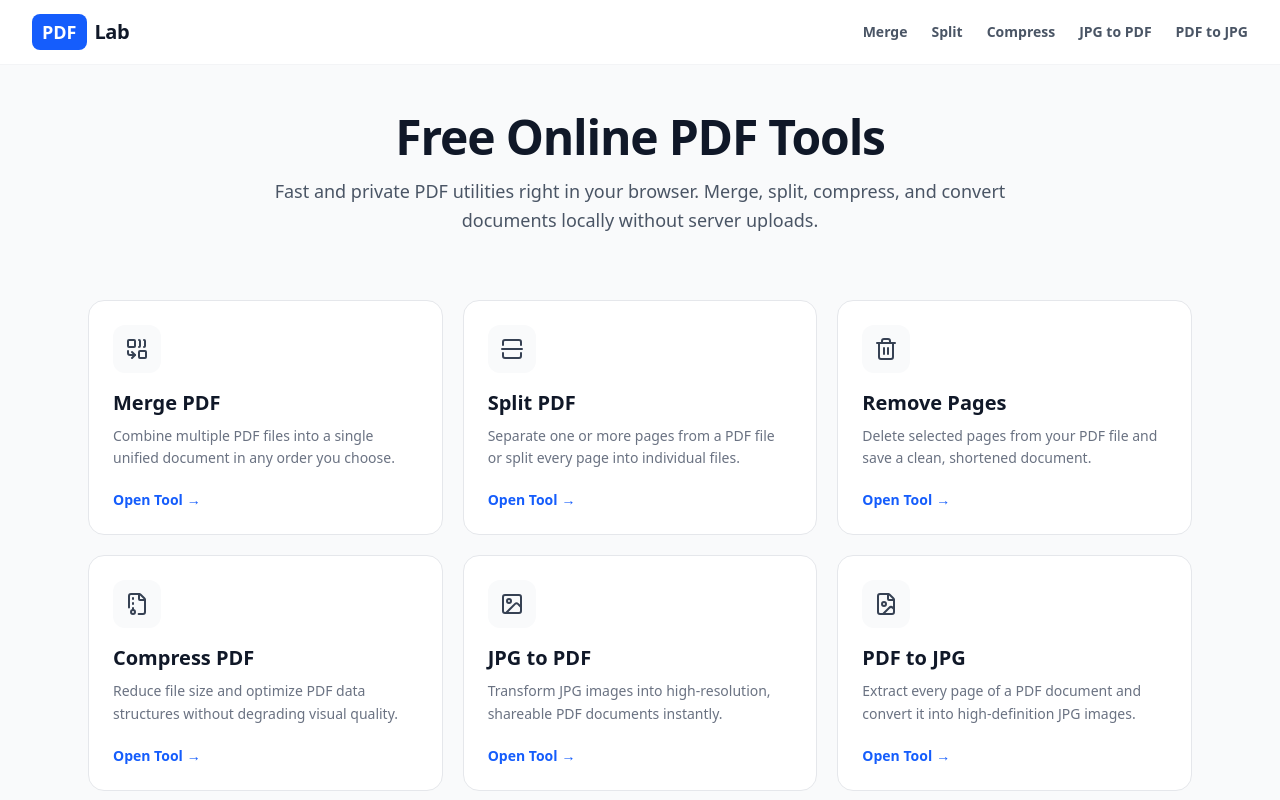
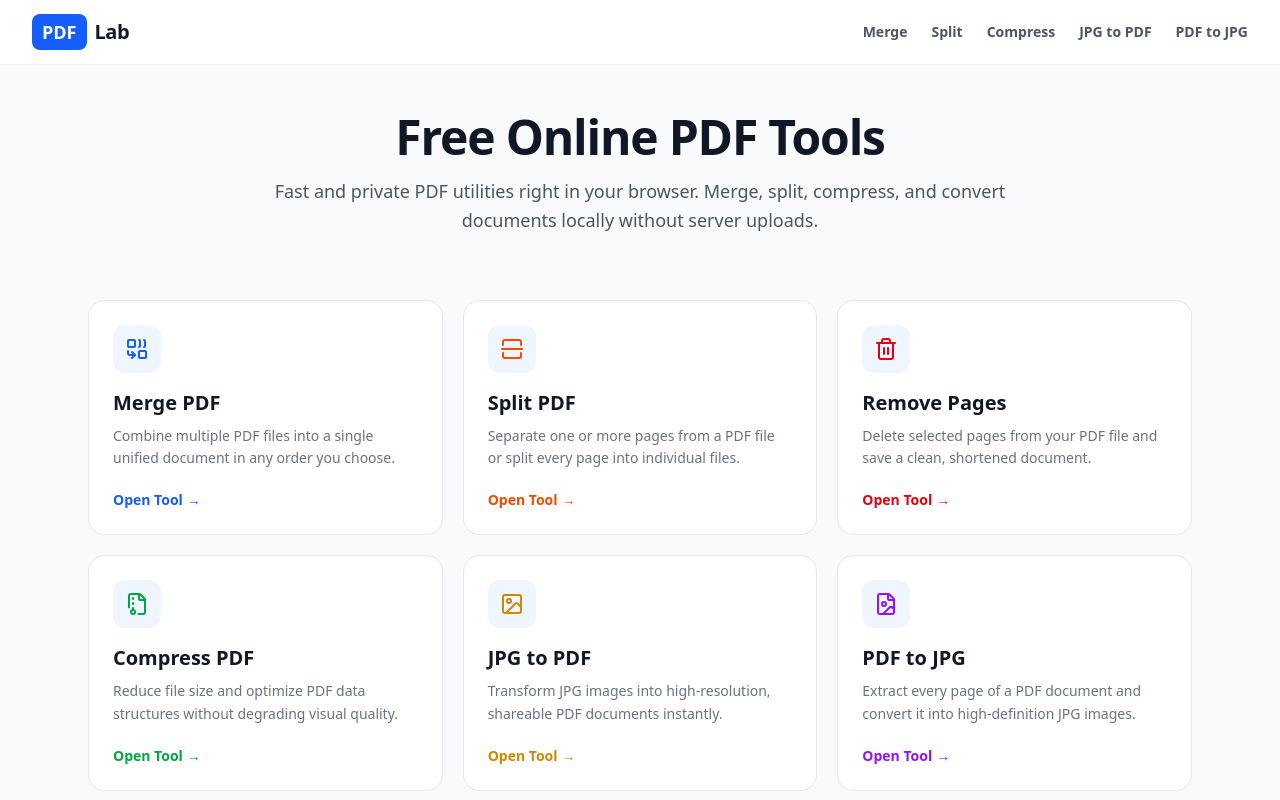
Before and after one commit to yousseflamteri-wq/pdfsite, a Next.js app: page / in a window 1280 px wide. Shown: the top 800 px of the page. Built offline with nearby package versions, Linux system fonts and the light colour scheme; no server answers.

Commit message:
Restore tool accent colors with clean styling

```diff
--- a/src/app/page.js
+++ b/src/app/page.js
@@ -82,7 +82,7 @@ export default function HomePage() {
           </p>
         </section>
 
-        {/* Tools Grid */}
+        {/* Colored Tools Grid */}
         <section className="mb-20">
           <div className="grid grid-cols-1 sm:grid-cols-2 lg:grid-cols-3 gap-5">
             {tools.map((tool) => {
@@ -91,10 +91,14 @@ export default function HomePage() {
                 <Link
                   key={tool.id}
                   href={`/${tool.id}`}
-                  className="group p-6 bg-white rounded-2xl border border-gray-200 hover:border-blue-500 hover:shadow-md transition-all flex flex-col justify-between"
+                  className="group p-6 bg-white rounded-2xl border border-gray-200 hover:border-blue-400 hover:shadow-md transition-all flex flex-col justify-between"
                 >
                   <div>
-                    <div className="w-12 h-12 rounded-xl bg-gray-50 flex items-center justify-center text-gray-700 group-hover:bg-blue-50 group-hover:text-blue-600 transition-colors mb-4">
+                    <div
+                      className={`w-12 h-12 rounded-xl flex items-center justify-center mb-4 transition-transform group-hover:scale-105 ${
+                        tool.bg || 'bg-blue-50'
+                      } ${tool.color || 'text-blue-600'}`}
+                    >
                       {Icon ? <Icon className="w-6 h-6" /> : null}
                     </div>
                     <h2 className="text-xl font-bold text-gray-900 group-hover:text-blue-600 transition-colors mb-2">
@@ -104,7 +108,11 @@ export default function HomePage() {
                       {tool.description}
                     </p>
                   </div>
-                  <div className="mt-5 text-sm font-semibold text-blue-600 flex items-center">
+                  <div
+                    className={`mt-5 text-sm font-semibold flex items-center ${
+                      tool.color || 'text-blue-600'
+                    }`}
+                  >
                     Open Tool <span className="ml-1 group-hover:translate-x-1 transition-transform">→</span>
                   </div>
                 </Link>
@@ -113,7 +121,7 @@ export default function HomePage() {
           </div>
         </section>
 
-        {/* Professional Value Pillars */}
+        {/* Clean Features Section */}
         <section className="py-12 border-t border-gray-200 max-w-4xl mx-auto">
           <h2 className="text-2xl font-bold text-gray-900 text-center mb-8">
             Built for Privacy and Speed
```
